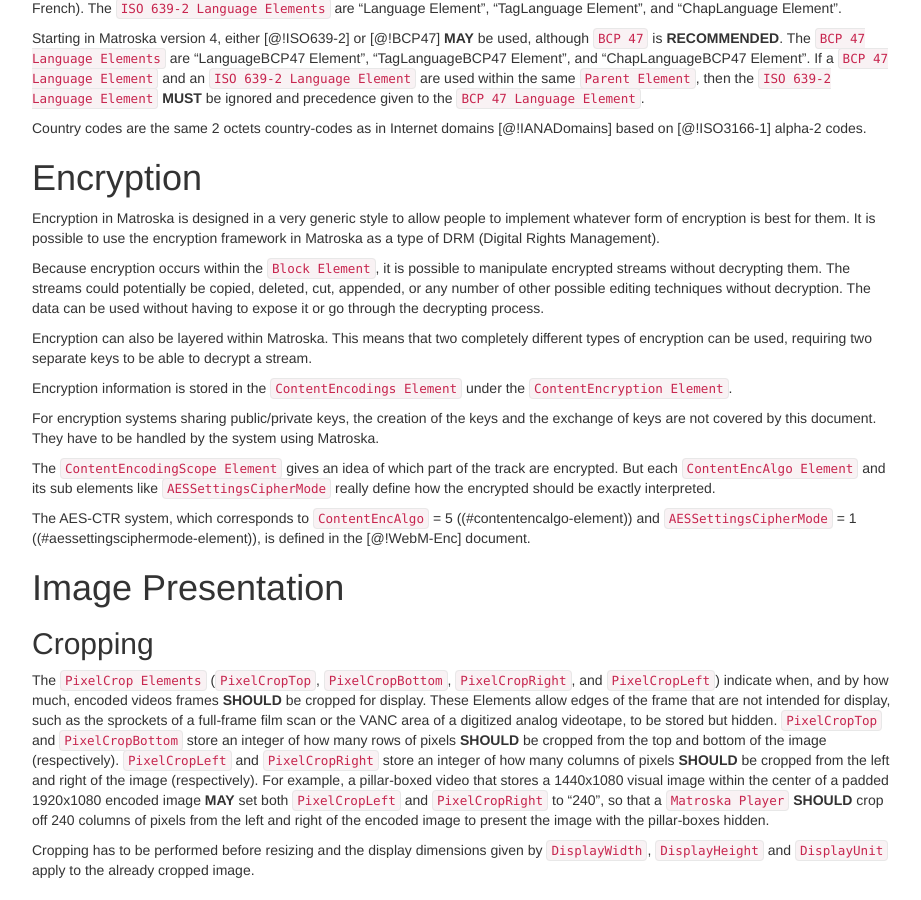
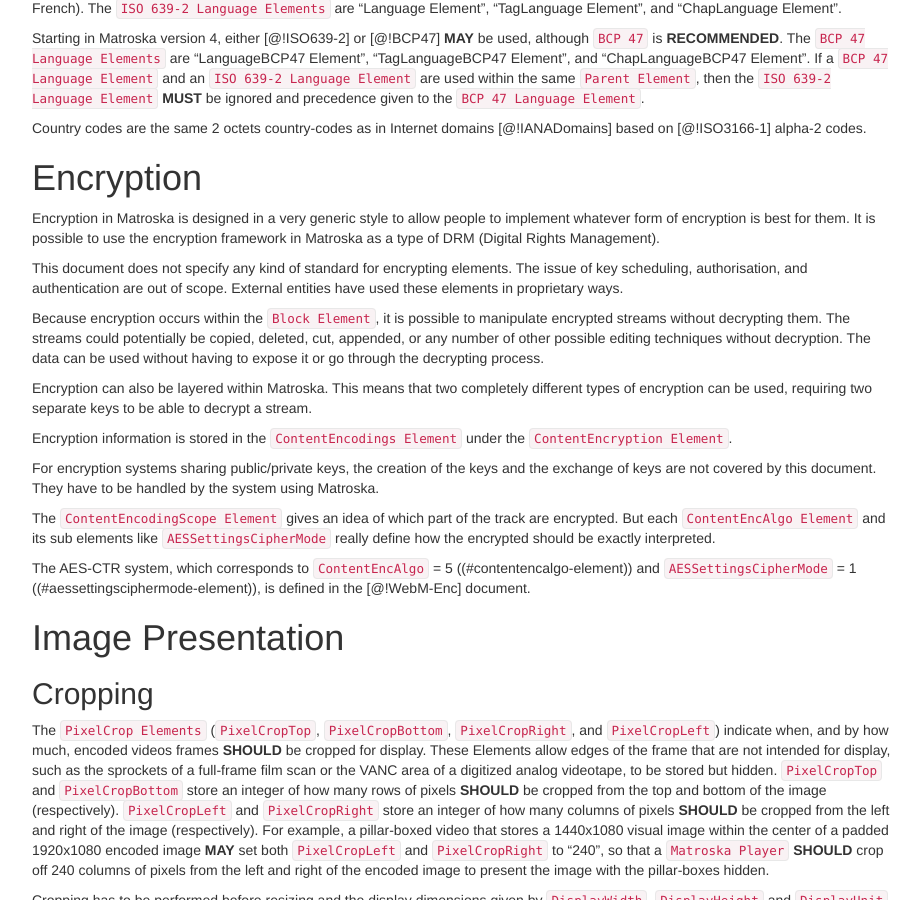
Before and after one commit to ietf-wg-cellar/matroska-specification, a Jekyll site: the page built from notes.md, in a window 1280 px wide and 900 px high, scrolled down 8744 px. Shown: the whole window, without its empty margins (273-1194 px from the left). Built offline with Jekyll 4.4.1, drawn with Linux system fonts in a browser that asks for light colours.

Commit message:
Explain that Matroska itself doesn't create an Encryption scheme
We're just using pre-existing systems.

```diff
--- a/notes.md
+++ b/notes.md
@@ -586,6 +586,10 @@ Encryption in Matroska is designed in a very generic style to allow people to
 implement whatever form of encryption is best for them. It is possible to use the
 encryption framework in Matroska as a type of DRM (Digital Rights Management).
 
+This document does not specify any kind of standard for encrypting elements.
+The issue of key scheduling, authorisation, and authentication are out of scope.
+External entities have used these elements in proprietary ways.
+
 Because encryption occurs within the `Block Element`, it is possible to manipulate
 encrypted streams without decrypting them. The streams could potentially be copied,
 deleted, cut, appended, or any number of other possible editing techniques without
```
